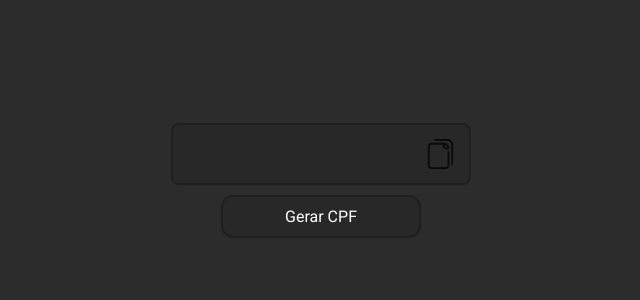
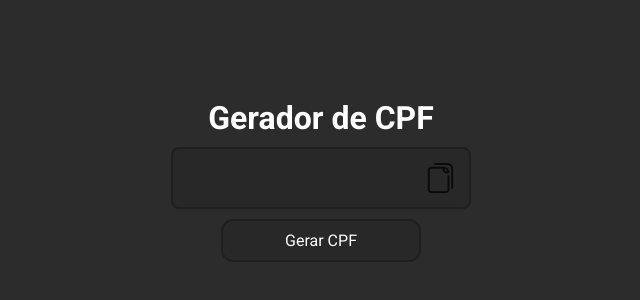
Before and after one commit to v1skaino/Vanilla-TS, a website built with Vite: page index.html in a window 1280 px wide. Shown: the part 220-520 px from the top of the page, without its empty margins (319-959 px from the left). Built offline with nearby package versions, Linux system fonts and the light colour scheme; what gerador-validador-cpf would draw is missing.

Commit message:
feat: ✨ Page title

```diff
--- a/src/modules/home/style.css
+++ b/src/modules/home/style.css
@@ -8,3 +8,7 @@
   align-items: center;
   background-color: var(--black-200);
 }
+
+.title {
+  color: var(--white);
+}
--- a/src/modules/home/view.ts
+++ b/src/modules/home/view.ts
@@ -25,6 +25,7 @@ export class HomeView {
 
     this.container.innerHTML = baseTemplate(/*html*/ `
     <main class="container">
+      <h1 class="title">Gerador de CPF</h1>
       ${this.input.render({
         id: "cpf_input",
         value: cpf,
```
